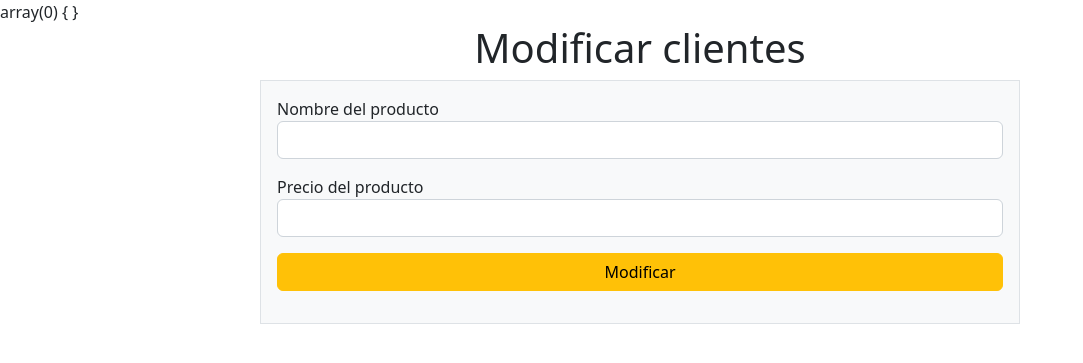
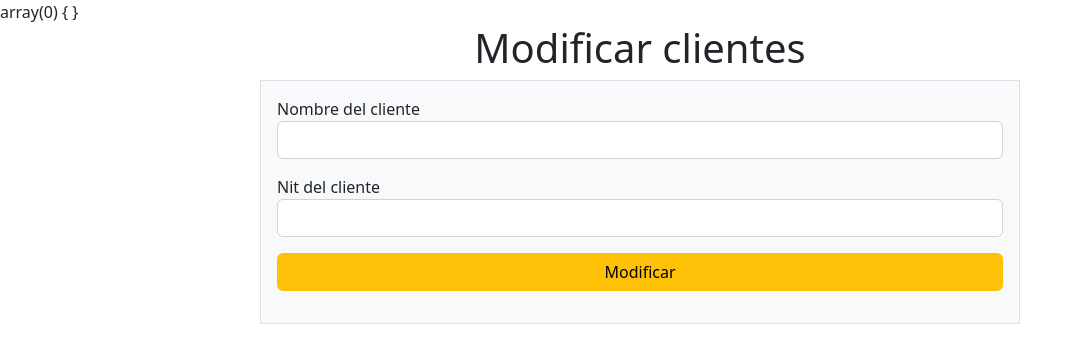
Before and after one commit to LivniMartinez/crud_clientes.php, a PHP site: page /modificar.php in a window 1280 px wide. Shown: the top 363 px of the page, without its empty margins (0-1083 px from the left). Run offline with PHP 8.4, Linux system fonts and the light colour scheme.

Commit message:
se creo el modificar de los clientes en la carpeta clientes

```diff
--- a/vistas/clientes/modificar.php
+++ b/vistas/clientes/modificar.php
@@ -6,17 +6,17 @@
         <h1 class="text-center">Modificar clientes</h1>
         <div class="row justify-content-center">
             <form action="/crud_clientes.php/controladores/clientes/guardar.php" method="POST" class="col-lg-8 border bg-light p-3">
-                <input type="hidden" name="cliente  _id">
+                <input type="hidden" name="cliente_id">
                 <div class="row mb-3">
                     <div class="col">
-                        <label for="producto_nombre">Nombre del producto</label>
-                        <input type="text" name="producto_nombre" id="producto_nombre" class="form-control">
+                        <label for="producto_nombre">Nombre del cliente</label>
+                        <input type="text" name="cliente_nombre" id="cliente_nombre" class="form-control">
                     </div>
                 </div>
                 <div class="row mb-3">
                     <div class="col">
-                        <label for="producto_precio">Precio del producto</label>
-                        <input type="number" step="0.01" min="0" name="producto_precio" id="producto_precio" class="form-control">
+                        <label for="cliente_nit">Nit del cliente</label>
+                        <input type="text" name="cliente_nit" id="cliente_nit" class="form-control">
                     </div>
                 </div>
                 <div class="row mb-3">
```
